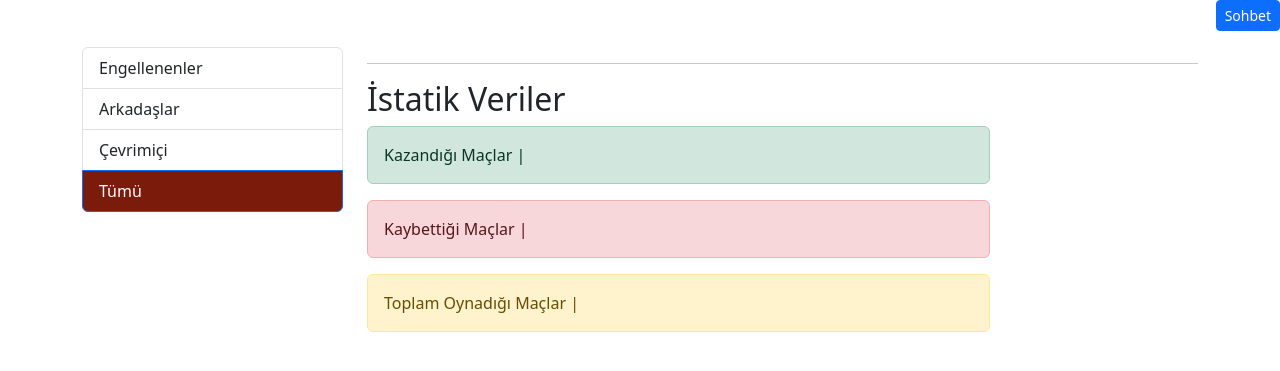
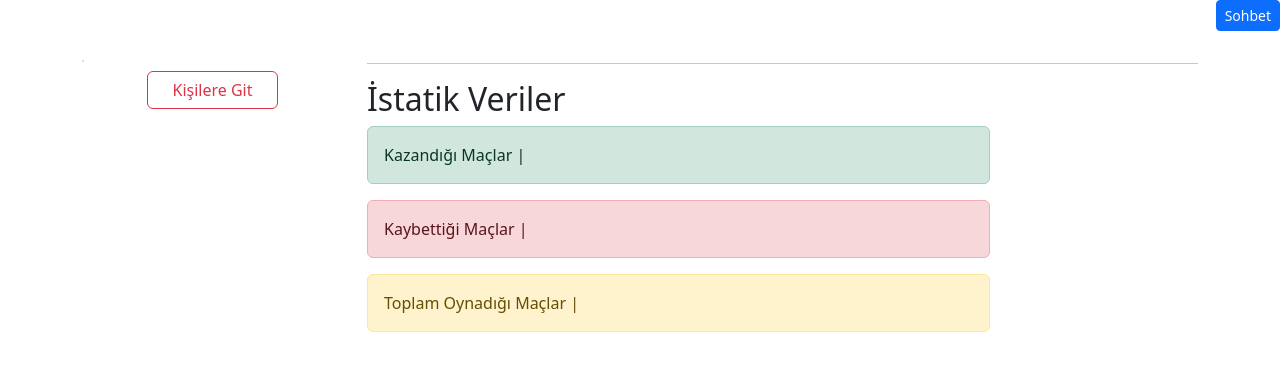
Before and after one commit to aozcelikk/ft_transcendence, a Django app: template blog/templates/blog/kisiler_detay.html in a window 1280 px wide. Shown: the part 57-428 px from the top of the page. Run offline with Django 4.2, Linux system fonts and the light colour scheme; the template is opened without the code that fills it, so the values that code supplies are empty; some libraries are stand-ins or nearby versions.

```diff
--- a/blog/templates/blog/kisiler.html
+++ b/blog/templates/blog/kisiler.html
@@ -19,7 +19,7 @@
 				<a href="{% url "arkadaslar" %}" class="list-group-item list-group-item-action" aria-current="true">{% trans "Arkadaşlar" %}</a>
 				<a href="{% url "engellenenler" %}" class="list-group-item list-group-item-action" aria-current="true">{% trans "Engellenenler" %}</a>
 				<a href="{% url "cevrimici" %}" class="list-group-item list-group-item-action" aria-current="true">{% trans "Çevrimiçi" %}</a>
-				</div>
+			</div>
 		</div>
 		<div class="col-9">
 			<h1>{% trans "Tüm Kişiler" %}</h1>
--- a/blog/templates/blog/kisiler_detay.html
+++ b/blog/templates/blog/kisiler_detay.html
@@ -15,11 +15,9 @@
 <div class="container mt-3">
 	<div class="row">
 		<div class="col-3">
-			<div class="list-group">
-				<a href="" class="list-group-item list-group-item-action" aria-current="true">{% trans "Engellenenler" %}</a>
-				<a href="" class="list-group-item list-group-item-action" aria-current="true">{% trans "Arkadaşlar" %}</a>
-				<a href="" class="list-group-item list-group-item-action" aria-current="true">{% trans "Çevrimiçi" %}</a>
-				<a href="" class="list-group-item list-group-item-action active" aria-current="true" style="background-color: #7a1b0c;">{% trans "Tümü" %}</a>
+			<img src="{{ slug.resim.url }}" style="width:100%; height:auto; border: 1px solid #ddd; border-radius: 15%;">
+			<div class="d-grid gap-2 col-6 mx-auto">
+				<a type="button" href="{% url "kisiler" %}" class="btn btn-outline-danger" aria-current="true" style="--bs-btn-hover-bg:#7a1b0c; --bs-btn-hover-border-color:white;">{% trans "Kişilere Git" %}</a>
 			</div>
 		</div>
 		<div class="col-9">
--- a/blog/templates/blog/part/_kisi.html
+++ b/blog/templates/blog/part/_kisi.html
@@ -24,7 +24,7 @@
 				{% if kisi.engel == False %}
 					<a href="#" type="button" class="btn btn-warning">{% trans "Engeli Kaldır" %}</a>
 				{% else %}
-					{% if kisi.kategori.name == cevrimici %}
+					{% if kisi.cevrimici and kisi.kullanici != user.username %}
 						<a href="#" type="button" class="btn btn-warning">{% trans "Arkadaşlara Ekle" %}</a>
 						<a href="#" type="button" class="btn btn-danger">{% trans "Müsabaka Tertip et" %}</a>
 						<a href="#" type="button" class="btn btn-info">{% trans "Mesaj Gönder" %}</a>
```
